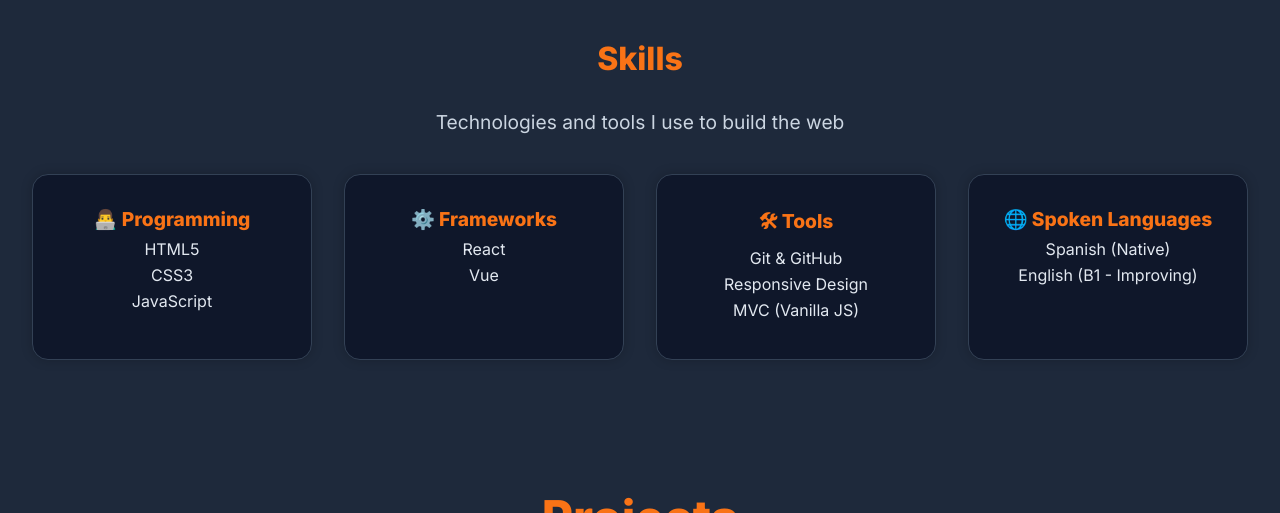
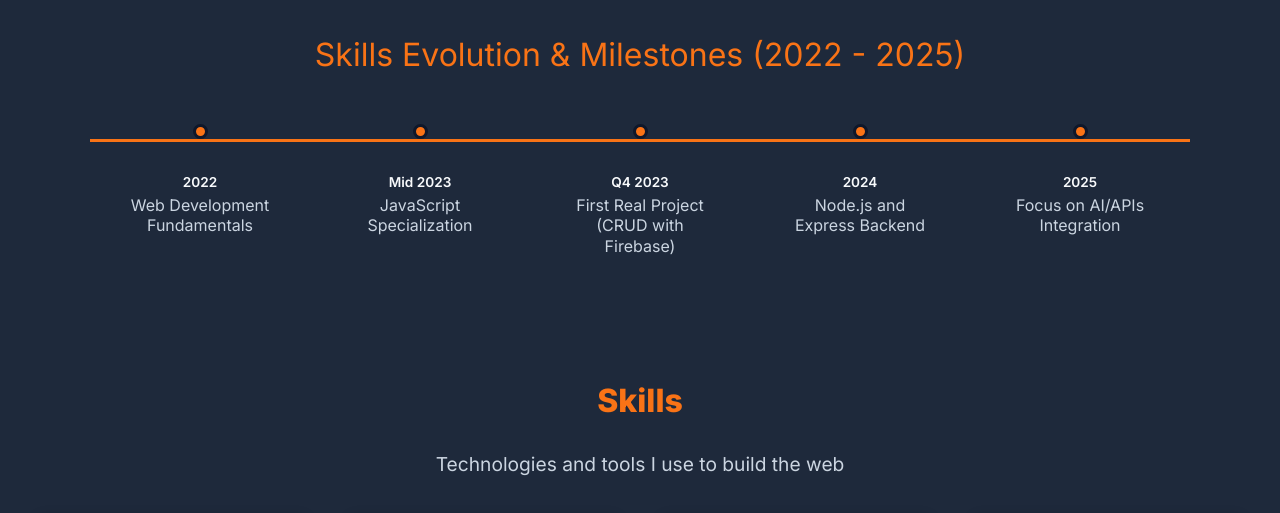
Before and after one commit to rafaeldevs96/portfolio-web, a plain HTML site: page index.html in a window 1280 px wide. Shown: the part 1650-2163 px from the top of the page. Drawn offline with Linux system fonts and the light colour scheme.

Commit message:
Nuevos cambios de skill y seccion de timeLine

```diff
--- a/index.html
+++ b/index.html
@@ -69,7 +69,60 @@
 
   </div>
 </section>
-  <section class="skills" id="skills">
+
+<!-- linea de tiempo  -->
+
+
+<section class="education-timeline-section">
+    <h2 class="timeline-title">Skills Evolution & Milestones (2022 - 2025)</h2>
+
+    <div class="timeline-container">
+        <div class="timeline-line"></div>
+
+        <div class="timeline-checkpoint">
+            <div class="checkpoint-dot"></div>
+            <div class="checkpoint-content">
+                <p class="checkpoint-date">2022</p>
+                <p class="checkpoint-text">Web Development Fundamentals</p>
+            </div>
+        </div>
+
+        <div class="timeline-checkpoint">
+            <div class="checkpoint-dot"></div>
+            <div class="checkpoint-content">
+                <p class="checkpoint-date">Mid 2023</p>
+                <p class="checkpoint-text">JavaScript Specialization</p>
+            </div>
+        </div>
+
+        <div class="timeline-checkpoint">
+            <div class="checkpoint-dot"></div>
+            <div class="checkpoint-content">
+                <p class="checkpoint-date">Q4 2023</p>
+                <p class="checkpoint-text">First Real Project (CRUD with Firebase)</p>
+            </div>
+        </div>
+
+        <div class="timeline-checkpoint">
+            <div class="checkpoint-dot"></div>
+            <div class="checkpoint-content">
+                <p class="checkpoint-date">2024</p>
+                <p class="checkpoint-text">Node.js and Express Backend</p>
+            </div>
+        </div>
+
+        <div class="timeline-checkpoint">
+            <div class="checkpoint-dot"></div>
+            <div class="checkpoint-content">
+                <p class="checkpoint-date">2025</p>
+                <p class="checkpoint-text">Focus on AI/APIs Integration</p>
+            </div>
+        </div>
+
+    </div>
+</section>
+
+<section class="skills" id="skills">
   <div class="skills-container">
 
    <h2 class="skills-title">Skills</h2>
@@ -83,6 +136,7 @@
           <li>HTML5</li>
           <li>CSS3</li>
           <li>JavaScript</li>
+          <li>Node.Js</li>
         </ul>
       </div>
 
@@ -91,6 +145,8 @@
         <ul>
           <li>React</li>
           <li>Vue</li>
+          <li>Express</li>
+          <li>FastApi</li>
         </ul>
       </div>
 
@@ -99,7 +155,9 @@
         <ul>
           <li>Git & GitHub</li>
           <li>Responsive Design</li>
-          <li>MVC (Vanilla JS)</li>
+          <li>WordPress</li>
+          <li>Figma</li>
+          <li>FireBase</li>
         </ul>
       </div>
 
@@ -114,7 +172,9 @@
     </div>
   </div>
 </section>
-</section>
+
+
+<!-- trabajos y proytectos -->
  <section class="works" id="works">
   <h2 class="section-title">Projects</h2>
 
@@ -178,7 +238,12 @@
 
   </div>
 </section>
-  <section id="contact" class="contact-section">
+
+
+
+
+<!-- contacto form -->
+<section id="contact" class="contact-section">
   <h2 class="section-title">Contact Me</h2>
   <form class="contact-form" action="https://formspree.io/f/YOUR_IDhttps://formspree.io/f/xanorrvq" method="POST">
     <input type="text" name="name" placeholder="Your Name" required />
@@ -187,6 +252,7 @@
     <button type="submit">Send Message</button>
   </form>
 </section>
+
 
 <!-- Footer -->
 <footer class="footer">
--- a/styles.css
+++ b/styles.css
@@ -339,6 +339,15 @@ body{
   color: #cbd5e1;
   line-height: 1.5;
 }
+
+
+.skill-card ul li span {
+    /* Dar un pequeño margen a la derecha para separar el icono del texto */
+    margin-right: 8px;
+    /* Asegurar que todos los iconos tengan la misma base de tamaño */
+    display: inline-block;
+}
+
 /* Project title */
 
 
@@ -600,3 +609,122 @@ background-position: center center;
  }
 
 }
+
+
+/* estilos para timeLine */
+
+.education-timeline-section {
+    /* Usar un color de fondo de tu paleta, por ejemplo, el tono más claro */
+    background-color: #1e293b;
+    padding: 60px 20px;
+    text-align: center;
+}
+
+.timeline-title {
+    /* Usar el color de acento para el título */
+    color: #f97316;
+    font-size: 2em;
+    font-weight: 500;
+    margin-bottom: 50px;
+}
+
+/* Contenedor principal */
+.timeline-container {
+    display: flex;
+    justify-content: space-between;
+    align-items: flex-start;
+    position: relative;
+    padding: 0 50px;
+    max-width: 1200px;
+    margin: 0 auto;
+}
+
+/* La línea horizontal (Adaptada a tu color de acento) */
+.timeline-line {
+    position: absolute;
+    top: 15px;
+    left: 0;
+    right: 0;
+    height: 3px;
+    /* Usar tu color de acento principal */
+    background-color: #f97316;
+    width: calc(100% - 100px);
+    margin: 0 50px;
+}
+
+/* Cada punto/hito */
+.timeline-checkpoint {
+    position: relative;
+    width: 20%;
+    text-align: center;
+}
+
+/* El círculo o punto (Dot) */
+.checkpoint-dot {
+    width: 15px;
+    height: 15px;
+    /* Usar tu color de acento principal */
+    background-color: #f97316;
+    border-radius: 50%;
+    margin: 0 auto;
+    position: relative;
+    z-index: 10;
+    margin-bottom: 25px;
+    /* Usar el color de fondo más oscuro para que contraste con la línea */
+    border: 3px solid #0f172a;
+}
+
+/* El texto debajo de cada punto */
+.checkpoint-content {
+    padding-top: 10px;
+    /* Usar el color de texto secundario */
+    color: #cbd5e1;
+}
+
+.checkpoint-date {
+    font-size: 0.85em;
+    font-weight: 600;
+    margin-bottom: 5px;
+    /* Usar el color de texto principal */
+    color: #f8fafc;
+}
+
+.checkpoint-text {
+    font-size: 1em;
+    line-height: 1.3;
+    max-width: 150px;
+    margin: 0 auto;
+}
+
+/* Media Query para hacerlo vertical en móviles */
+@media (max-width: 768px) {
+    .timeline-container {
+        flex-direction: column;
+        align-items: flex-start;
+        padding: 0 20px;
+    }
+
+    .timeline-line {
+        height: 100%;
+        width: 3px;
+        top: 0;
+        left: 20px;
+        margin: 0;
+    }
+
+    .timeline-checkpoint {
+        width: 100%;
+        text-align: left;
+        padding-left: 40px;
+        margin-bottom: 30px;
+    }
+
+    .checkpoint-dot {
+        position: absolute;
+        left: 14px;
+        top: 0;
+        margin: 0;
+        /* Asegurarse de que el borde del punto use el fondo de la sección verticalmente */
+        border: 3px solid #1e293b;
+    }
+}
```
Also changed, not shown: ejeplo.html (added).
